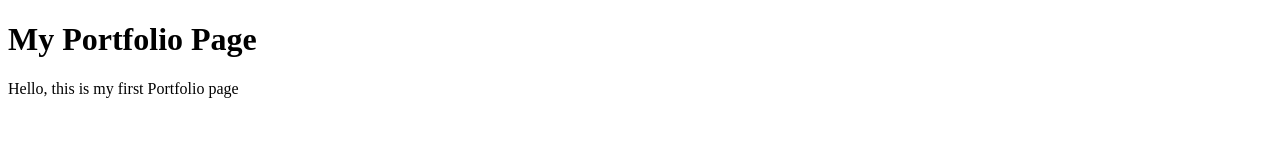
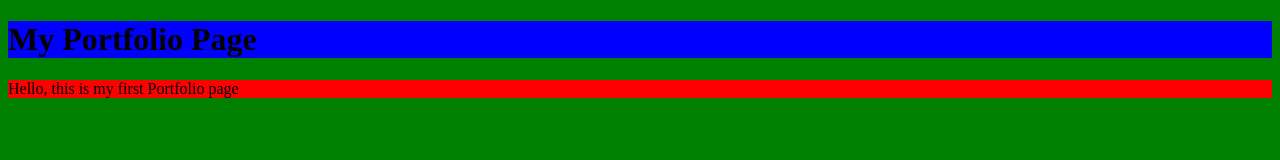
Before and after one commit to RamoneSparta/portfolio-page, a plain HTML site: page index.html in a window 1280 px wide. Drawn offline with Linux system fonts and the light colour scheme.

Commit message:
second commit

```diff
--- a/index.html
+++ b/index.html
@@ -1,12 +1,13 @@
 <!DOCTYPE html>
 <html lang="en" dir="ltr">
-  <head>
+  <head >
+    <link rel="stylesheet" href="style.css">
     <meta charset="utf-8">
     <title>Portfolio Page</title>
   </head>
   <body>
   <header>
-    <h1>My Portfolio Page</h1>
+    <h1 class = "blue-text">My Portfolio Page</h1>
   </header>
 
   <p>Hello, this is my first Portfolio page</p>
--- a/style.css
+++ b/style.css
@@ -0,0 +1,14 @@
+p{
+  background-color: red
+}
+body
+{
+  background-color: green
+}
+h1
+{
+  background-color: blue
+}
+.blue-text{
+  background-color: blue
+}
```
